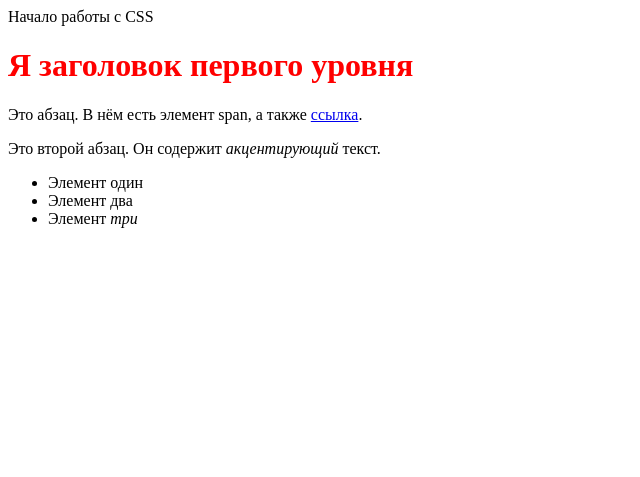
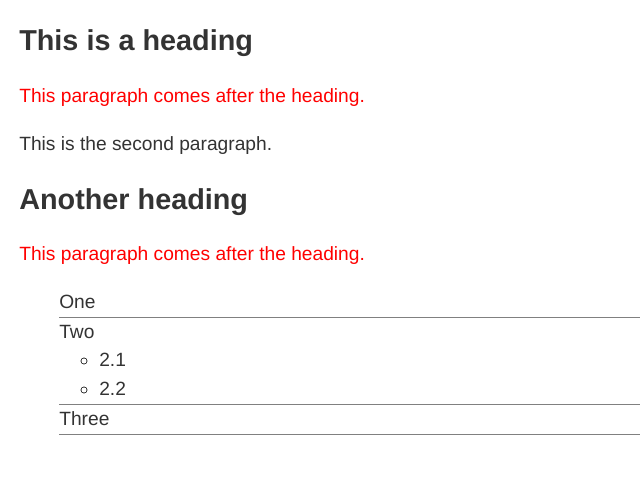
Before and after one commit to L0676812550/CSS, a plain HTML site: page index.html in a window 1280 px wide. Shown: the whole page, without its empty margins (0-640 px from the left). Drawn offline with Linux system fonts and the light colour scheme.

Commit message:
Exercise 3 and 4

```diff
--- a/index.html
+++ b/index.html
@@ -1,26 +1,53 @@
-<!doctype html>
-<html lang="ru">
+<!DOCTYPE html>
+<html lang="en">
 
 <head>
-    <meta charset="utf-8">
-    <link rel="stylesheet" href="style.css"
-    <title>Начало работы с CSS</title>
+    <meta charset="utf-8" />
+    <title>Selectors: Combinators</title>
+    <link rel="stylesheet" href="style.css" />
+    <style>
+        body {
+            background-color: #fff;
+            color: #333;
+            font: 1.2em / 1.5 Helvetica Neue, Helvetica, Arial, sans-serif;
+            padding: 1em;
+            margin: 0;
+        }
+
+        * {
+            box-sizing: border-box;
+        }
+
+        h2 {
+            margin: 0;
+        }
+    </style>
+
+    <style class="editable"></style>
 </head>
 
 <body>
 
-    <h1>Я заголовок первого уровня</h1>
+    <div class="container">
+        <h2>This is a heading</h2>
+        <p>This paragraph comes after the heading.</p>
+        <p>This is the second paragraph.</p>
 
-    <p>Это абзац. В нём есть <span>элемент span</span>,
-        а также <a href="http://example.com">ссылка</a>.</p>
+        <h2>Another heading</h2>
+        <p>This paragraph comes after the heading.</p>
 
-    <p>Это второй абзац. Он содержит <em>акцентирующий</em> текст.</p>
+        <ul class="list">
+            <li>One</li>
+            <li>Two
+                <ul>
+                    <li>2.1</li>
+                    <li>2.2</li>
+                </ul>
+            </li>
+            <li>Three</li>
+        </ul>
 
-    <ul>
-        <li>Элемент один</li>
-        <li>Элемент два</li>
-        <li>Элемент <em>три</em></li>
-    </ul>
+    </div>
 
 </body>
 
--- a/style.css
+++ b/style.css
@@ -1,3 +1,11 @@
-h1 {
+/*Make any paragraph immediately following the h2 element red.
+
+Remove the bullets and add a 1px gray bottom border only for list items that are direct children of ul with a list class.*/
+
+h2+p {
     color: red;
 }
+ul[class="list"] > li {
+    list-style-type: none;
+    border-bottom: 1px solid gray;
+}
```
